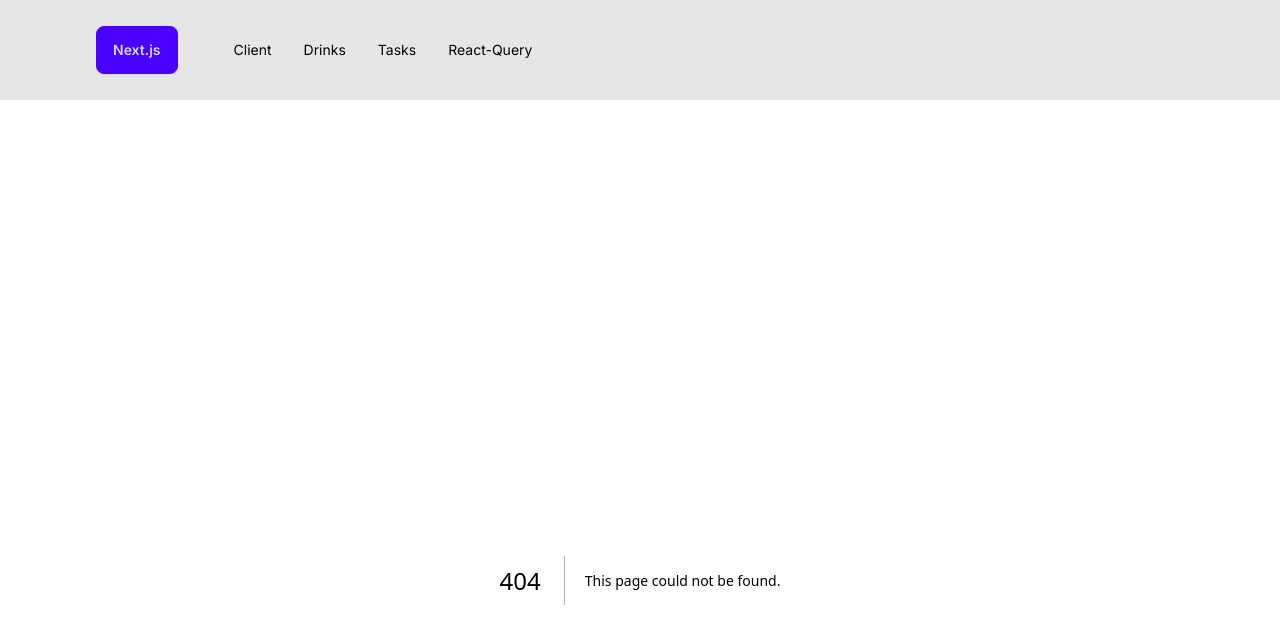
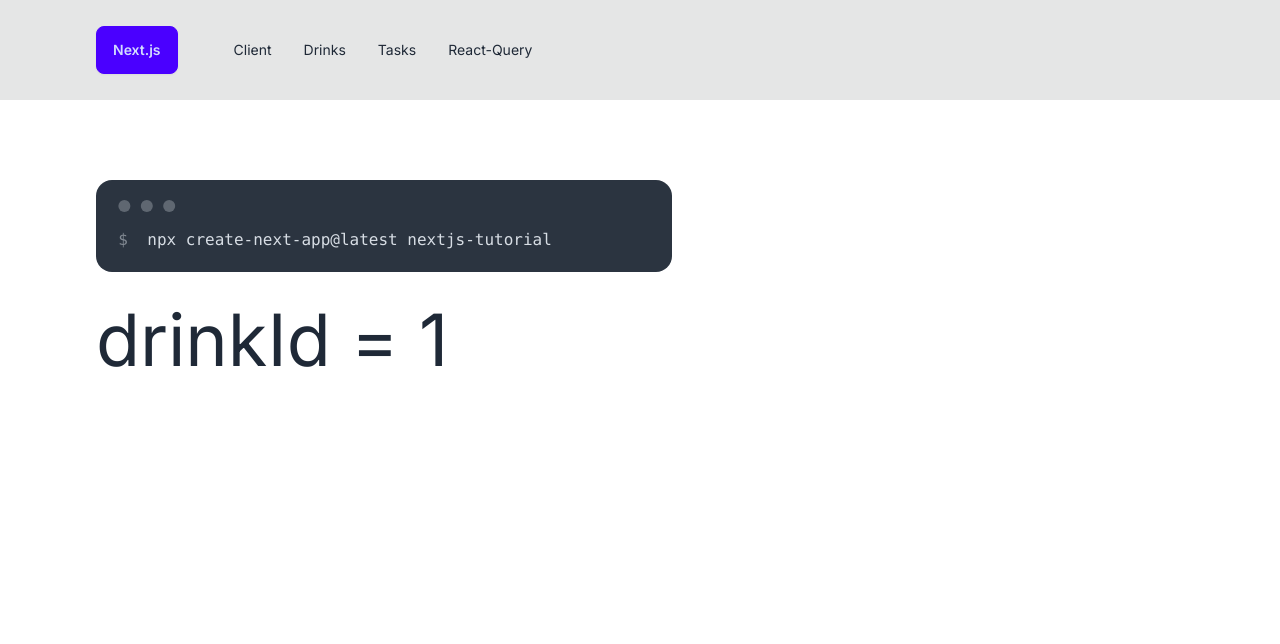
Before and after one commit to danielOuattara/Next.js14_John_Smilga, a Next.js app in the folder 01-nextjs-tutorial-javascript/: page /drinks/1 in a window 1280 px wide. Before the commit this address had no page. Shown: the top 644 px of the page. Built offline with nearby package versions, Linux system fonts and the light colour scheme.

Commit message:
01 tutorial-JS: SingleDrinkPage: Dynamic Route

```diff
--- /dev/null
+++ b/01-nextjs-tutorial-javascript/app/drinks/[drinkId]/page.jsx
@@ -0,0 +1,8 @@
+export default function SingleDrinkPage({ params }) {
+  console.log(params);
+  return (
+    <div>
+      <h1 className="text-7xl">drinkId = {params.drinkId}</h1>
+    </div>
+  );
+}
```
